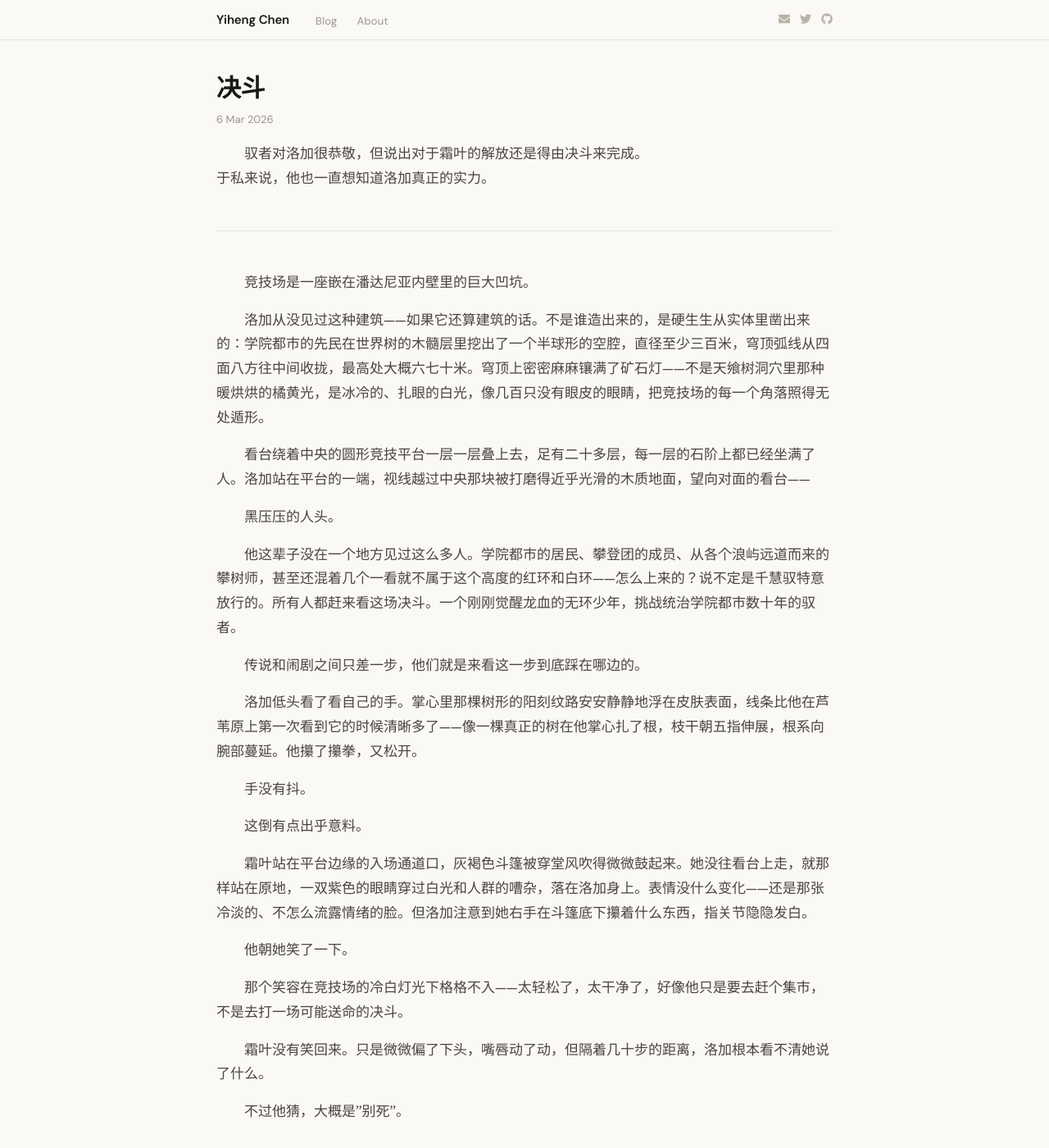
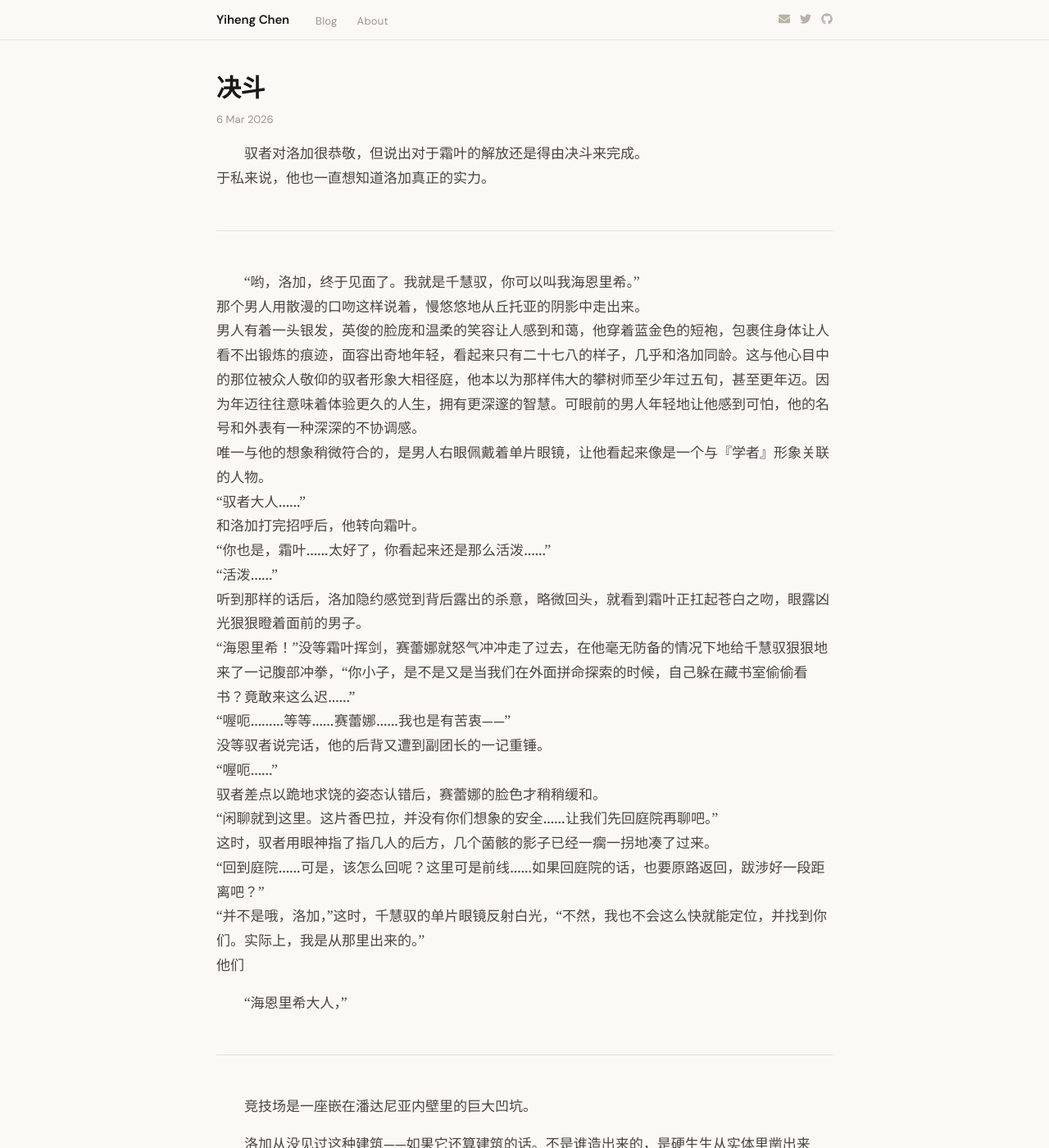
Before and after one commit to yihenc/yihenc.github.io, a Jekyll site: the page built from _posts/2026-03-06-决斗.md, in a window 1280 px wide and 1400 px high. Shown: the whole window at 82% size. Built offline with Jekyll 4.4.1, drawn with Linux system fonts in a browser that asks for light colours; nearby versions of some CDN libraries.

Commit message:
Update: 决斗

```diff
--- a/_posts/2026-03-06-决斗.md
+++ b/_posts/2026-03-06-决斗.md
@@ -11,6 +11,36 @@ date: 2026-03-06 00:00 +0000
 
 -----
 
+“哟，洛加，终于见面了。我就是千慧驭，你可以叫我海恩里希。”
+那个男人用散漫的口吻这样说着，慢悠悠地从丘托亚的阴影中走出来。
+男人有着一头银发，英俊的脸庞和温柔的笑容让人感到和蔼，他穿着蓝金色的短袍，包裹住身体让人看不出锻炼的痕迹，面容出奇地年轻，看起来只有二十七八的样子，几乎和洛加同龄。这与他心目中的那位被众人敬仰的驭者形象大相径庭，他本以为那样伟大的攀树师至少年过五旬，甚至更年迈。因为年迈往往意味着体验更久的人生，拥有更深邃的智慧。可眼前的男人年轻地让他感到可怕，他的名号和外表有一种深深的不协调感。
+唯一与他的想象稍微符合的，是男人右眼佩戴着单片眼镜，让他看起来像是一个与『学者』形象关联的人物。
+“驭者大人……”
+和洛加打完招呼后，他转向霜叶。
+“你也是，霜叶……太好了，你看起来还是那么活泼……”
+“活泼……”
+听到那样的话后，洛加隐约感觉到背后露出的杀意，略微回头，就看到霜叶正扛起苍白之吻，眼露凶光狠狠瞪着面前的男子。
+“海恩里希！”没等霜叶挥剑，赛蕾娜就怒气冲冲走了过去，在他毫无防备的情况下地给千慧驭狠狠地来了一记腹部冲拳，“你小子，是不是又是当我们在外面拼命探索的时候，自己躲在藏书室偷偷看书？竟敢来这么迟……”
+“喔呃………等等……赛蕾娜……我也是有苦衷——”
+没等驭者说完话，他的后背又遭到副团长的一记重锤。
+“喔呃……”
+驭者差点以跪地求饶的姿态认错后，赛蕾娜的脸色才稍稍缓和。
+“闲聊就到这里。这片香巴拉，并没有你们想象的安全……让我们先回庭院再聊吧。”
+这时，驭者用眼神指了指几人的后方，几个菌骸的影子已经一瘸一拐地凑了过来。
+“回到庭院……可是，该怎么回呢？这里可是前线……如果回庭院的话，也要原路返回，跋涉好一段距离吧？”
+“并不是哦，洛加，”这时，千慧驭的单片眼镜反射白光，“不然，我也不会这么快就能定位，并找到你们。实际上，我是从那里出来的。”
+他们
+
+
+
+
+“海恩里希大人，”
+
+
+
+
+
+-----
 
 
 
```
